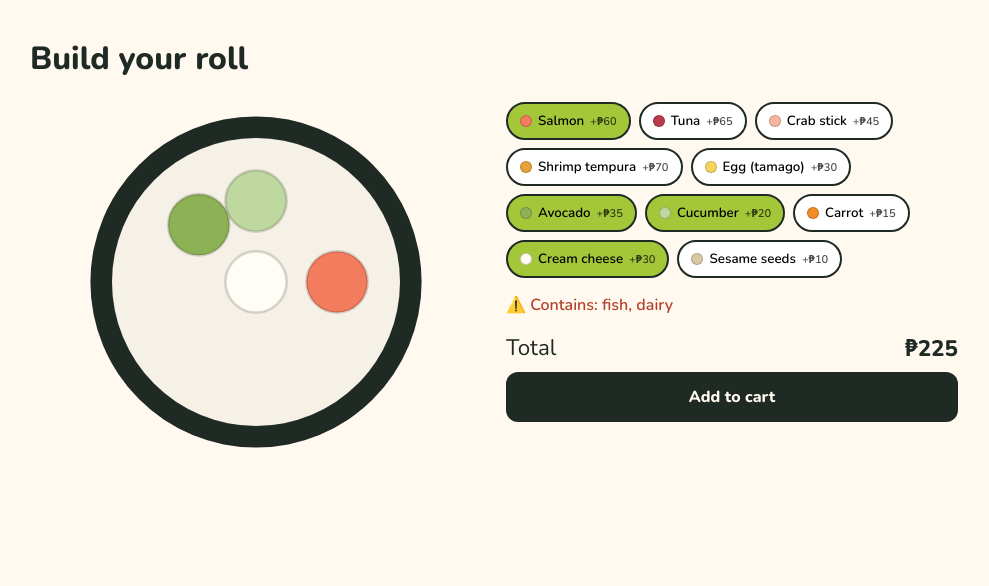
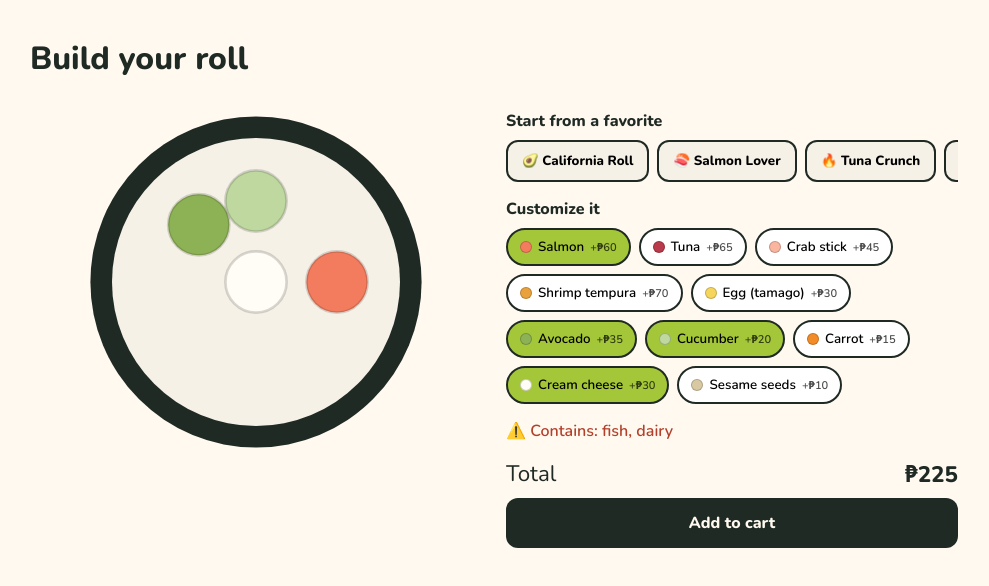
Before and after one commit to SeiiYuu/sush-app, a React (Vite) app: page / in a window 1280 px wide. Shown: the top 586 px of the page, without its empty margins (146-1135 px from the left). Built offline with nearby package versions, Linux system fonts and the light colour scheme.

Commit message:
added preset rolls

```diff
--- a/src/data/ingredients.js
+++ b/src/data/ingredients.js
@@ -12,3 +12,11 @@ export const ingredients = [
   { id: 'cheese',     name: 'Cream cheese',    price: 30, color: '#FFFDF5', allergens: ['dairy'],             pos: [100, 100] },
   { id: 'sesame',     name: 'Sesame seeds',    price: 10, color: '#D9C9A3', allergens: ['sesame'],            type: 'topping' },
 ]
+
+export const presets = [
+  { id: 'california', name: 'California Roll', emoji: '🥑', items: ['crab', 'avocado', 'cucumber', 'sesame'] },
+  { id: 'salmon-lover', name: 'Salmon Lover', emoji: '🍣', items: ['salmon', 'avocado', 'cheese'] },
+  { id: 'spicy-tuna', name: 'Tuna Crunch', emoji: '🔥', items: ['tuna', 'cucumber', 'carrot', 'sesame'] },
+  { id: 'tempura', name: 'Tempura Crunch', emoji: '🍤', items: ['shrimp', 'avocado', 'cheese', 'sesame'] },
+  { id: 'veggie', name: 'Garden Veggie', emoji: '🥒', items: ['avocado', 'cucumber', 'carrot', 'egg'] },
+]
--- a/src/pages/Builder.css
+++ b/src/pages/Builder.css
@@ -24,3 +24,12 @@
   .builder-body { flex-direction: row; align-items: flex-start; }
   .preview, .controls { flex: 1; }
 }
+
+.label { font-weight: 800; margin: 8px 0; }
+.presets { display: flex; gap: 8px; overflow-x: auto; padding-bottom: 8px; margin-bottom: 8px; }
+.preset {
+  flex: none; padding: 10px 14px; border-radius: 12px;
+  border: 2px solid var(--nori); background: var(--rice);
+  font-family: inherit; font-weight: 700; cursor: pointer;
+}
+.preset:active { transform: scale(0.96); }
--- a/src/pages/Builder.jsx
+++ b/src/pages/Builder.jsx
@@ -1,6 +1,6 @@
 import { useState } from 'react'
 import RollPreview from '../components/RollPreview'
-import { ingredients, BASE_PRICE } from '../data/ingredients'
+import { ingredients, presets, BASE_PRICE } from '../data/ingredients'
 import './Builder.css'
 
 export default function Builder() {
@@ -25,6 +25,19 @@ export default function Builder() {
         </div>
 
         <div className="controls">
+            <p className="label">Start from a favorite</p>
+                <div className="presets">
+                {presets.map((p) => (
+                    <button
+                    key={p.id}
+                    className="preset"
+                    onClick={() => setSelected(p.items)}
+                    >
+                    {p.emoji} {p.name}
+                    </button>
+                ))}
+                </div>
+                <p className="label">Customize it</p>
           <div className="chips">
             {ingredients.map((i) => (
               <button
```
